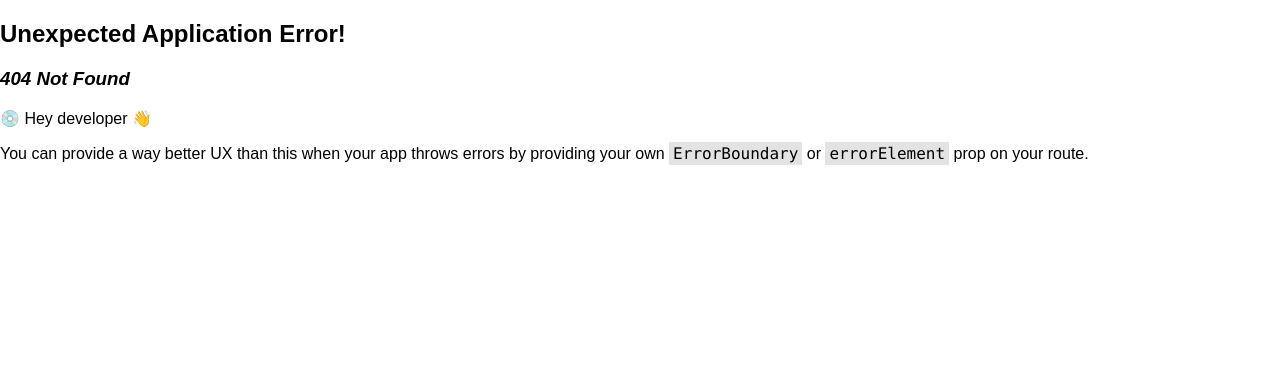
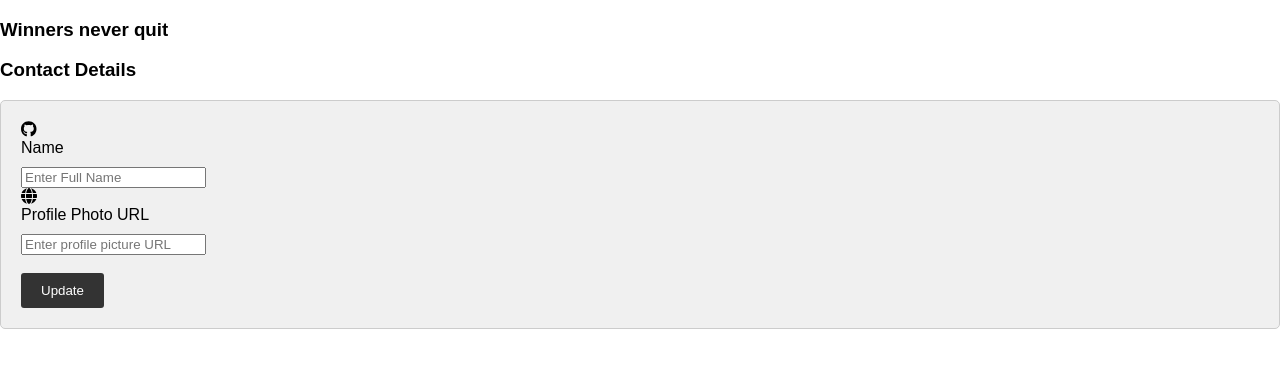
Before and after one commit to shivam2399/exp-tracker, a React (Create React App) app: page /userdetails in a window 1280 px wide. Before the commit this address had no page. Shown: the top 368 px of the page. Built offline with nearby package versions, Linux system fonts and the light colour scheme.

Commit message:
Update name & picture

```diff
--- a/package.json
+++ b/package.json
@@ -3,6 +3,10 @@
   "version": "0.1.0",
   "private": true,
   "dependencies": {
+    "@fortawesome/fontawesome-svg-core": "^6.5.2",
+    "@fortawesome/free-brands-svg-icons": "^6.5.2",
+    "@fortawesome/free-solid-svg-icons": "^6.5.2",
+    "@fortawesome/react-fontawesome": "^0.2.0",
     "@testing-library/jest-dom": "^5.17.0",
     "@testing-library/react": "^13.4.0",
     "@testing-library/user-event": "^13.5.0",
--- a/src/App.js
+++ b/src/App.js
@@ -2,10 +2,14 @@ import { RouterProvider, createBrowserRouter } from 'react-router-dom';
 import './App.css';
 import Home from './Components/Home';
 import Signup from './Components/Signup';
+import Profile from './Components/Profile';
+import UserDetails from './Components/UserDetails';
 
 const router = createBrowserRouter([
   {path: '/', element: <Home />},
   {path: '/signup', element: <Signup />},
+  {path: '/profile', element: <Profile />},
+  {path: '/userdetails', element: <UserDetails />},
 ])
 
 
--- a/src/Components/Home.js
+++ b/src/Components/Home.js
@@ -4,7 +4,8 @@ import { Link } from 'react-router-dom';
 
 const Home = () => {
   return (
-    <nav style={{ backgroundColor: '#333', color: '#fff', padding: '10px 20px', display: 'flex', justifyContent: 'space-between' }}>
+    <>
+     <nav style={{ backgroundColor: '#333', color: '#fff', padding: '10px 20px', display: 'flex', justifyContent: 'space-between' }}>
     <div>
       <h1 style={{ height: '40px', marginRight: '20px' }}>Expense Tracker</h1>
       <Link to="/" style={{ color: '#fff', textDecoration: 'none', marginRight: '20px' }}>Home</Link>
@@ -16,6 +17,11 @@ const Home = () => {
       <Link to="/signup" style={{ color: '#fff', textDecoration: 'none' }}>Sign Up</Link>
     </div>
   </nav>
+  <div>
+    <h2>Home Page</h2>
+  </div>
+    </>
+
   )
 }
 
--- /dev/null
+++ b/src/Components/Profile.css
@@ -0,0 +1,15 @@
+.profile-container {
+    position: relative;
+  }
+
+  .profile-container h2 {
+    position: absolute;
+    top: 0;
+    left: 0;
+  }
+
+  .profile-container p {
+    position: absolute;
+    top: 0;
+    right: 0;
+  }
--- /dev/null
+++ b/src/Components/Profile.js
@@ -0,0 +1,15 @@
+import React from 'react'
+import './Profile.css';
+import { Link } from 'react-router-dom';
+
+
+const Profile = () => {
+  return (
+    <div className="profile-container">
+     <h2>Welcome to Expense Tracker</h2>
+     <p>Your profile is incomplete. <Link to ='/userdetails'>Complete now</Link></p>
+    </div>
+  )
+}
+
+export default Profile;
--- a/src/Components/Signup.js
+++ b/src/Components/Signup.js
@@ -1,13 +1,15 @@
-import React, { useRef, useState } from 'react';
+import React, { useRef, useState, useContext } from 'react';
 import './Signup.css'
-import { Link, Navigate, useNavigate } from 'react-router-dom';
+import { Link, useNavigate } from 'react-router-dom';
+import AuthContext from '../Store/auth-context';
 
 
 const Signup = () => {
   const history = useNavigate();
   const emailInputRef = useRef()
-  const passwordInputRef = useRef()
+  const passwordInputRef = useRef();
 
+  const authCtx = useContext(AuthContext)
 
   const [isLogin, setIsLogin] = useState(false);
   const [isLoading, setIsLoading] = useState(false);
@@ -53,7 +55,9 @@ const Signup = () => {
     }
   })
   .then((data) => {
-    history('/')
+    authCtx.login(data.idToken)
+    authCtx.token = data.idToken
+    {isLogin ? history('/profile') : history('/')}
   })
   .catch((err) => {
     alert(err.message)
--- /dev/null
+++ b/src/Components/UserDetails.css
@@ -0,0 +1,22 @@
+.icon-input {
+    display: flex;
+    align-items: center;
+    margin-bottom: 10px;
+  }
+
+  .icon-input input {
+    margin-left: 10px;
+    padding: 5px;
+  }
+
+  button {
+    padding: 5px 10px;
+    background-color: #007bff;
+    color: white;
+    border: none;
+    cursor: pointer;
+  }
+
+  button:hover {
+    background-color: #0056b3;
+  }
--- /dev/null
+++ b/src/Components/UserDetails.js
@@ -0,0 +1,92 @@
+import React, { useRef, useState, useContext } from 'react';
+import { FontAwesomeIcon } from '@fortawesome/react-fontawesome';
+import { faGlobe } from '@fortawesome/free-solid-svg-icons';
+import { faGithub } from '@fortawesome/free-brands-svg-icons';
+import AuthContext from '../Store/auth-context';
+
+const UserDetails = () => {
+  const nameRef = useRef();
+  const photoRef = useRef();
+
+  const authCntx = useContext(AuthContext);
+
+  const [isLoading, setIsLoading] = useState(false);
+
+  const submitHandler = (e) => {
+    e.preventDefault();
+    const enteredName = nameRef.current.value
+    const enteredPhoto = photoRef.current.value
+    setIsLoading(true)
+    let url = 'https://identitytoolkit.googleapis.com/v1/accounts:update?key=AIzaSyDv0l7lFr3WIeezPmxlmlpxrkYc1S-Q8rM';
+    fetch(url, {
+      method: 'POST',
+      body: JSON.stringify({
+        idToken: authCntx.token,
+        displayName: enteredName,
+        photoURL: enteredPhoto,
+        returnSecureToken: true
+      }),
+      headers: {
+        'Content-Type': 'application/json'
+      }
+    }
+  ).then((res) => {
+    setIsLoading(false)
+    if(res.ok) {
+      return res.json()
+    } else {
+      return res.json().then((data) => {
+        let errorMessage = 'Authentication failed';
+        if(data && data.error && data.error.message) {
+          errorMessage = data.error.message
+        }
+        throw new Error(errorMessage)
+      })
+    }
+  })
+  .then((data) => {
+    localStorage.setItem('name', data.displayName)
+    localStorage.setItem('photoURL', data.photoUrl)
+  })
+  .catch((err) => {
+    alert(err.message);
+  })
+  };
+
+  return (
+    <>
+      <h3>Winners never quit</h3>
+      <div>
+        <h3>Contact Details</h3>
+        <form onSubmit={submitHandler}>
+        <div className="icon-input">
+          <FontAwesomeIcon icon={faGithub} />
+          <label htmlFor="name">Name</label>
+          <input
+            type="text"
+            id='name'
+            required ref={nameRef}
+            placeholder="Enter Full Name"
+          />
+        </div>
+        <div className="icon-input">
+          <FontAwesomeIcon icon={faGlobe} />
+          <label htmlFor="photourl">Profile Photo URL</label>
+          <input
+            type="url"
+            id='photourl'
+            required ref = {photoRef}
+            placeholder="Enter profile picture URL"
+          />
+        </div>
+        <br></br>
+        <button>Update</button>
+        {isLoading && <p>Loading...</p>}
+        </form>
+
+        </div>
+    </>
+  );
+};
+
+export default UserDetails;
--- /dev/null
+++ b/src/Store/auth-context.js
@@ -0,0 +1,55 @@
+import React, { useState, useEffect } from "react";
+
+const AuthContext = React.createContext({
+  token: "",
+  isLoggedIn: false,
+  login: (token) => {},
+  logout: () => {},
+});
+
+export const AuthContextProvider = (props) => {
+  const initialToken = localStorage.getItem("token");
+  const [token, setToken] = useState(initialToken);
+  const [logoutTimeout, setLogoutTimeout] = useState(null);
+
+  const userIsLoggedIn = !!token;
+
+  const loginHandler = (token) => {
+    setToken(token);
+    localStorage.setItem("token", token);
+    const timeout = setTimeout(logoutHandler, 5 * 60 * 1000);
+    setLogoutTimeout(timeout);
+  };
+
+  const logoutHandler = () => {
+    setToken(null);
+    localStorage.removeItem("token");
+    if (logoutTimeout) {
+      clearTimeout(logoutTimeout);
+      setLogoutTimeout(null);
+    }
+  };
+
+  useEffect(() => {
+    return () => {
+      if (logoutTimeout) {
+        clearTimeout(logoutTimeout);
+      }
+    };
+  }, [logoutTimeout]);
+
+  const contextValue = {
+    token: token,
+    isLoggedIn: userIsLoggedIn,
+    login: loginHandler,
+    logout: logoutHandler,
+  };
+
+  return (
+    <AuthContext.Provider value={contextValue}>
+      {props.children}
+    </AuthContext.Provider>
+  );
+};
+
+export default AuthContext;
--- a/src/index.js
+++ b/src/index.js
@@ -2,11 +2,14 @@ import React from 'react';
 import ReactDOM from 'react-dom/client';
 import './index.css';
 import App from './App';
+import { AuthContextProvider } from './Store/auth-context';
 
 
 const root = ReactDOM.createRoot(document.getElementById('root'));
 root.render(
-  <React.StrictMode>
-    <App />
-  </React.StrictMode>
+  <AuthContextProvider>
+    <React.StrictMode>
+     <App />
+    </React.StrictMode>
+  </AuthContextProvider>
 );
```
Also changed, not shown: 1 other file (tests, documents, lock files or other folders).
